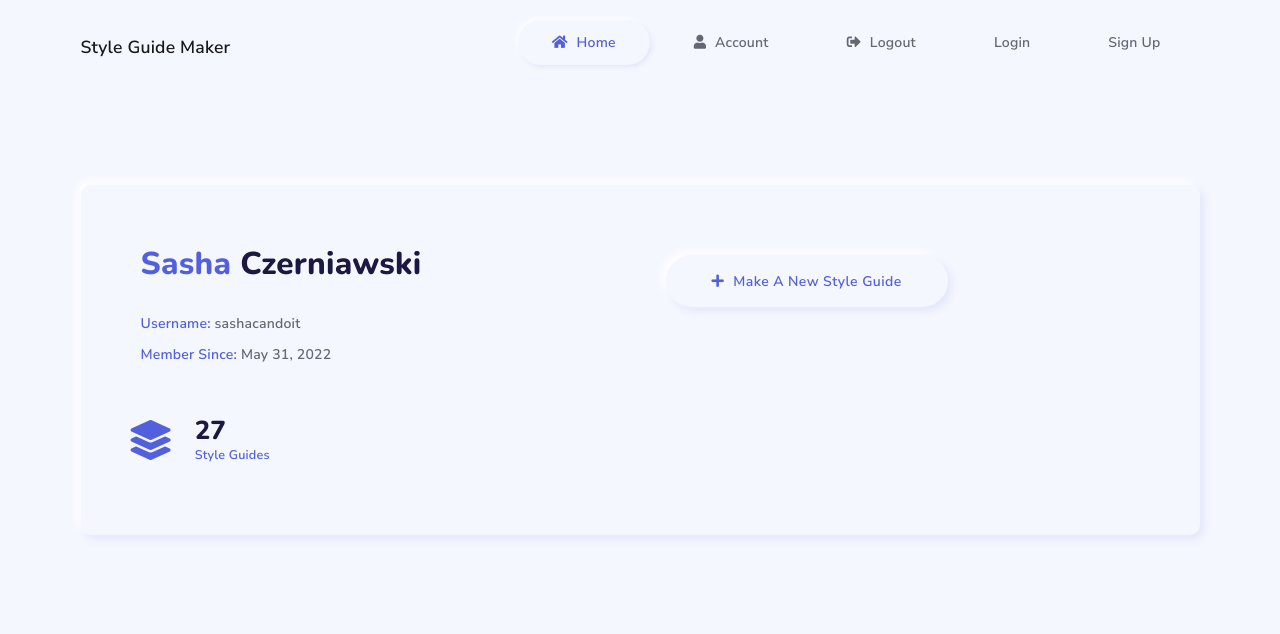
After one commit to sashacandoit/style-guide-generator, a Flask app: a page that uses project/templates/base.html in a window 1280 px wide. The commit adds this page. Shown: the top 634 px of the page. Run offline with Flask 2, Linux system fonts and the light colour scheme; the visitor is signed in with stand-in values (Sample User, id 1); data comes from the database, SQL or seed files in the repository; some libraries are stand-ins or nearby versions.

Commit message:
seed file added and first tables addedfinally

```diff
--- a/project/app.py
+++ b/project/app.py
@@ -1,8 +1,8 @@
 from flask import Flask, render_template, request, flash, redirect, session
 from forms import AddUserForm, LoginForm, UpdateUserForm
 from models import db, connect_db, User, APIFontStyle
-import requests
-from api_keys import GOOGLE_API_KEY
+from sqlalchemy.exc import IntegrityError
+# from api_keys import GOOGLE_API_KEY
 
 app = Flask(__name__)
 
@@ -16,22 +16,15 @@ connect_db(app)
 
 
 
-
-
-# res = requests.get('https://www.googleapis.com/webfonts/v1/webfonts', params={"key": GOOGLE_API_KEY})
-
-# data = res.json()
-
-# for item in data['items']:
-#     print(item['family'], item['variants'])
-
+#############################################################
+# USER ROUTES
+#############################################################
 
 @app.route('/')
 def home_page():
     """Render home page"""
 
-    return render_template("home.html")
-
+    return render_template("user_profile.html")
 
 
 @app.route('/register', methods=['GET', 'POST'])
@@ -46,10 +39,21 @@ def register_user():
         new_user = User.register(full_name, username, email,  password)
 
         db.session.add(new_user)
-        db.session.commit()
 
-        session['user_id'] = new_user.id
-        flash('Welcome! Successfully created your account!')
+        try:
+            db.session.commit()
+        except IntegrityError:
+            form.username.errors.append('Username already in use')
+            return render_template('register.html', form=form)
+
+        try:
+            db.session.commit()
+        except IntegrityError:
+            form.email.errors.append('Email address already taken')
+            return render_template('register.html', form=form)
+
+        session['username'] = new_user.username
+        flash('Welcome to the party! Successfully created your account!')
         return redirect('/')
 
     else:
@@ -71,7 +75,7 @@ def login_user():
         #Check if use passes authentication:
         if user:
             flash(f"Welcome Back, {user.full_name}!", "primary")
-            session['user_id'] = user.id
+            session['username'] = user.username
             return redirect('/')
 
         else:
@@ -86,3 +90,16 @@ def logout_user():
     session.pop('user_id')
     flash("See you soon!", "info")
     return redirect('/login')
+
+
+
+@app.route('/users/<username>')
+def show_tweets(username):
+
+    if username != session['username'] or "username" not in session:
+        flash("Please login first!")
+        return redirect('/login')
+
+    user = User.query.get(username)
+
+    return render_template('user_profile.html', user=user)
--- a/project/templates/base.html
+++ b/project/templates/base.html
@@ -22,7 +22,7 @@
     <link rel="stylesheet" href="https://fonts.googleapis.com/css2?family=Nunito+Sans:wght@300;600;800&display=swap">
     <link  rel="stylesheet" href="/static/css/fontawesome-all.min.css" type="text/css">
 
-    <script src="https://kit.fontawesome.com/d14a6789f5.js" crossorigin="anonymous"></script>
+    <link href="https://fonts.googleapis.com/icon?family=Material+Icons" rel="stylesheet">
 
 
 </head>
--- /dev/null
+++ b/project/templates/user_profile.html
@@ -0,0 +1,44 @@
+{% extends 'base.html' %}
+{% block content %}
+
+
+<section class="lg">
+    <div class="container">
+        <div class="box-w-image promo-box pl-45 pr-45 mb-0">
+            <div class="row">
+                <div class="col-md-6 col-md-offset-5">
+                    <div class="box-description pl-15 p-y-20">
+                        <h3 class="mb-30 fw-bold"><span class="text-primary">Sasha</span> Czerniawski</h3>
+                        <p class=""><span class="text-primary">Username:</span> sashacandoit</p>
+                        <p class="mb-30"><span class="text-primary">Member Since:</span> May 31, 2022</p>
+                    </div><!-- / box-description -->
+                    <div class="row">
+                        <div class="col-md-6 mb-30">
+                            <i class="fas fa-layer-group fs-40 d-inline-block va-middle m-5 mr-20 text-primary"></i>
+                            <div class="d-inline-block va-middle">
+                                <h4 class="timer mb-0 va-middle" id="count-one" data-to="27" data-speed="1500">27
+                                </h4>
+                                <p class="mb-0 text-sm text-primary">Style Guides</p>
+                            </div><!-- / d-inline-block -->
+                        </div><!-- / column -->
+                    </div>
+                </div><!-- / column -->
+
+                <div class="col-md-6 col-md-offset-5">
+                    <div class="box-description pl-15 p-y-20">
+                        <div class="row">
+                            <div class="col-md mb-30">
+                                <a href="/register" class="btn btn-primary pill m-10 ml-0">
+                                    <i class="fas fa-plus mr-5"></i>
+                                    Make A New Style Guide</a>
+                            </div><!-- / column -->
+                        </div>
+                    </div><!-- / box-description -->
+                </div><!-- / column -->
+            </div><!-- / row -->
+        </div><!-- box-w-image -->
+    </div><!-- / container -->
+</section>
+
+
+{% endblock %}
```
Also changed, not shown: project/models.py (+59 -49 lines), project/seed.py (added, +22 -0 lines).
